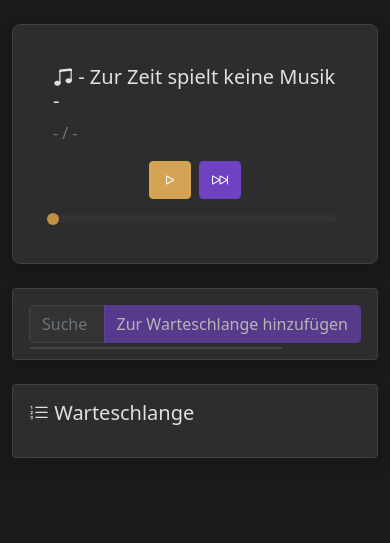
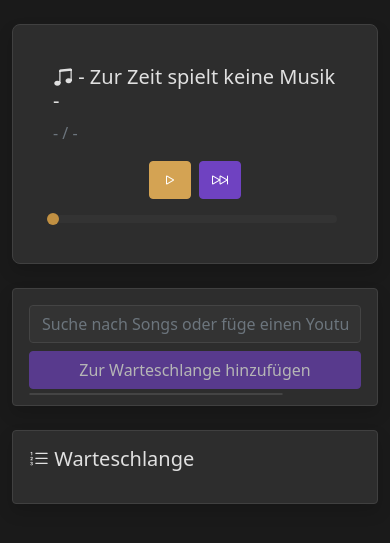
Before and after one commit to ItsJamin/jamplay, a Flask app: page / in a window 390 px wide. Shown: the top 543 px of the page. Run offline with Flask 3, Linux system fonts and the light colour scheme; parts of the project's set-up code (start-up, migrations or seed data) failed here and were passed over.

Commit message:
responsiveness: input

```diff
--- a/app/templates/index.html
+++ b/app/templates/index.html
@@ -35,15 +35,20 @@
 
         <div class="card mb-4">
             <div class="card-body">
-                <div class="input-group">
-                    <input type="text"
-                           id="search-input"
-                           class="form-control search-input"
-                           placeholder="Search for Songs or paste a Youtube-Link...">
-                    <button id="add-btn" class="btn btn-main" disabled>
-                        <span class="btn-text">Add to queue</span>
-                    </button>
+                <div class="row g-2">
+                    <div class="col-12 col-md-9">
+                        <input type="text"
+                            id="search-input"
+                            class="form-control search-input w-100"
+                            placeholder="Search for Songs or paste a Youtube-Link...">
+                    </div>
+                    <div class="col-12 col-md-3">
+                        <button id="add-btn" class="btn btn-main w-100" disabled>
+                            <span class="btn-text">Add to queue</span>
+                        </button>
+                    </div>
                 </div>
+
                 <div id="search-results" class="search-results"></div>
                 <div id="error-alert" class="alert alert-danger mt-2 d-none"></div>
             </div>
```
